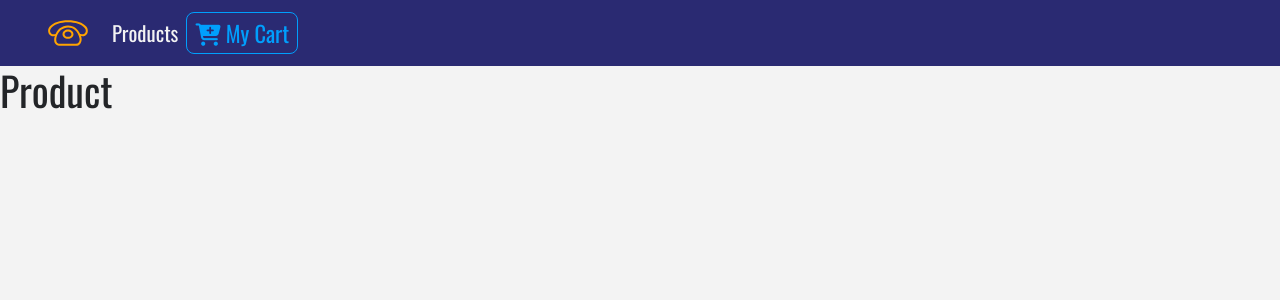
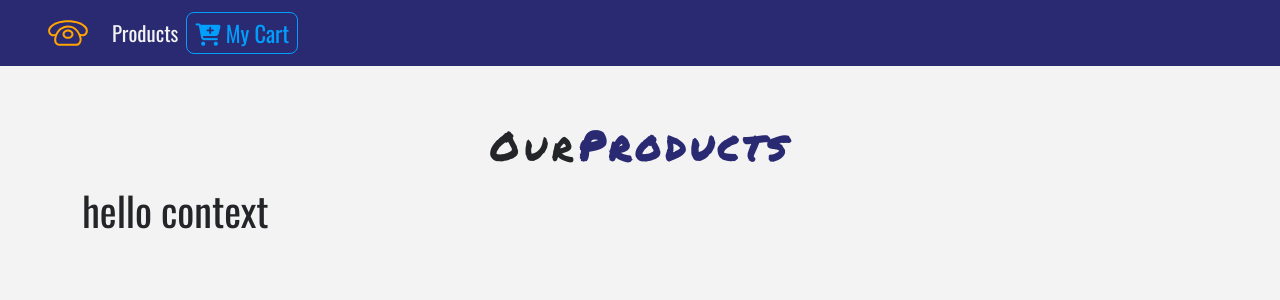
Before and after one commit to Toriqul-Leon/phone-e-commerce-project-react, a React (Create React App) app: page / in a window 1280 px wide. Shown: the top 300 px of the page. Built offline with nearby package versions, Linux system fonts and the light colour scheme.

Commit message:
Context added

```diff
--- /dev/null
+++ b/src/Context.js
@@ -0,0 +1,18 @@
+import React, { Component } from "react";
+
+const ProductContext = React.createContext();
+//! Provider
+//! Consumer
+
+class ProductProvider extends Component {
+  render() {
+    return (
+      <ProductContext.Provider value="hello context">
+        {this.props.children}
+      </ProductContext.Provider>
+    );
+  }
+}
+const ProductConsumer = ProductContext.Consumer;
+
+export { ProductProvider, ProductConsumer };
--- a/src/components/ProductList.js
+++ b/src/components/ProductList.js
@@ -1,10 +1,26 @@
-import React from "react";
-import Product from "./Product";
+import React, { useState } from "react";
+import Title from "./Title";
+import { storeProducts } from "../data";
+import { ProductConsumer } from "../Context";
 
 const ProductList = () => {
+  const [products, setProducts] = useState(storeProducts);
+  console.log(products);
   return (
     <div>
-      <Product></Product>
+      <div className="py-5">
+        <div className="container">
+          <Title name="our" title="Products"></Title>
+          <div className="row">
+            <ProductConsumer>
+              {(value) => {
+                return <h1>{value}</h1>;
+              }}
+            </ProductConsumer>
+          </div>
+        </div>
+      </div>
+      {/* <Product /> */}
     </div>
   );
 };
--- /dev/null
+++ b/src/components/Title.js
@@ -0,0 +1,16 @@
+import React from "react";
+
+const Title = ({ name, title }) => {
+  return (
+    <div className="row">
+      <div className="col-10 mx-auto my-2 text-center text-title">
+        <h1 className="text-capitalize font-weight-bold">
+          {name}
+          <strong className="text-blue">{title}</strong>
+        </h1>
+      </div>
+    </div>
+  );
+};
+
+export default Title;
--- a/src/index.js
+++ b/src/index.js
@@ -4,14 +4,17 @@
 import App from "./App";
 import reportWebVitals from "./reportWebVitals";
 import { BrowserRouter } from "react-router-dom";
+import { ProductProvider } from "./Context";
 
 const root = ReactDOM.createRoot(document.getElementById("root"));
 root.render(
-  <React.StrictMode>
-    <BrowserRouter>
-      <App />
-    </BrowserRouter>
-  </React.StrictMode>
+  <ProductProvider>
+    <React.StrictMode>
+      <BrowserRouter>
+        <App />
+      </BrowserRouter>
+    </React.StrictMode>
+  </ProductProvider>
 );
 
 // If you want to start measuring performance in your app, pass a function
```
